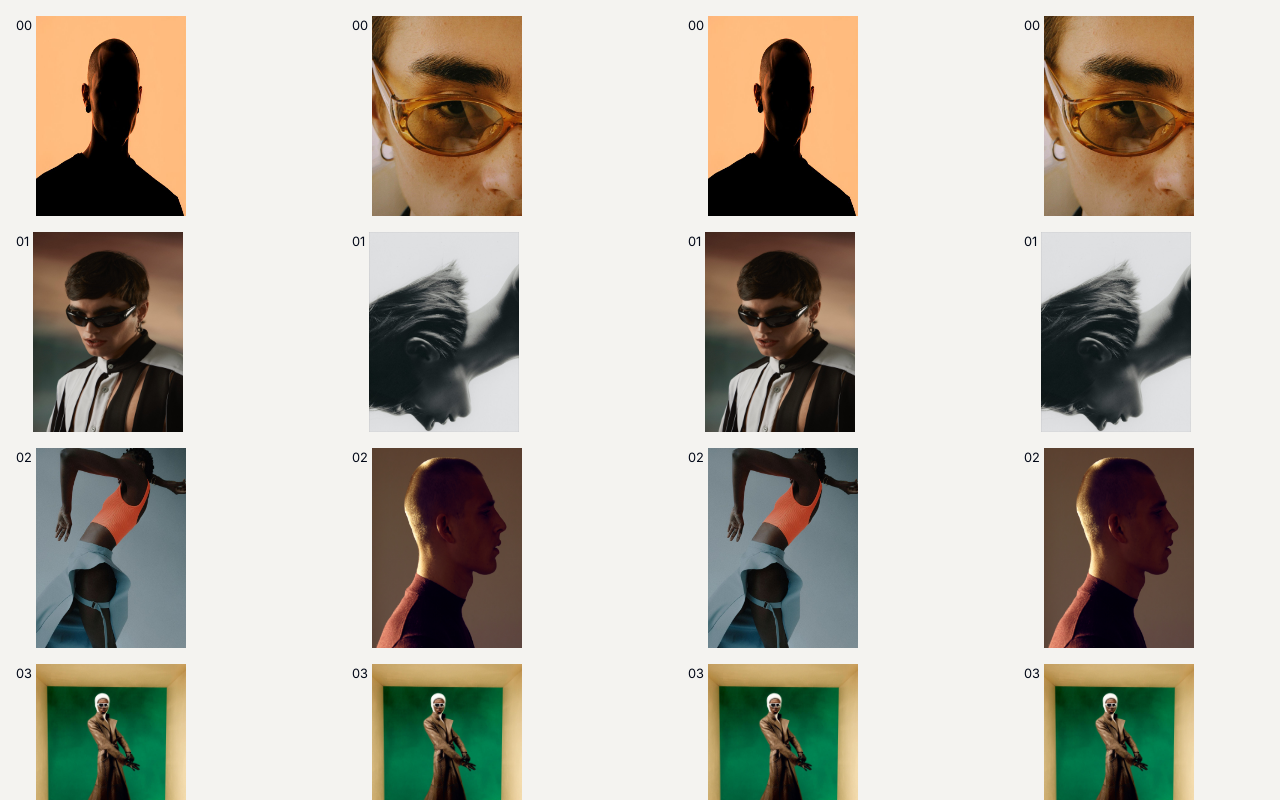
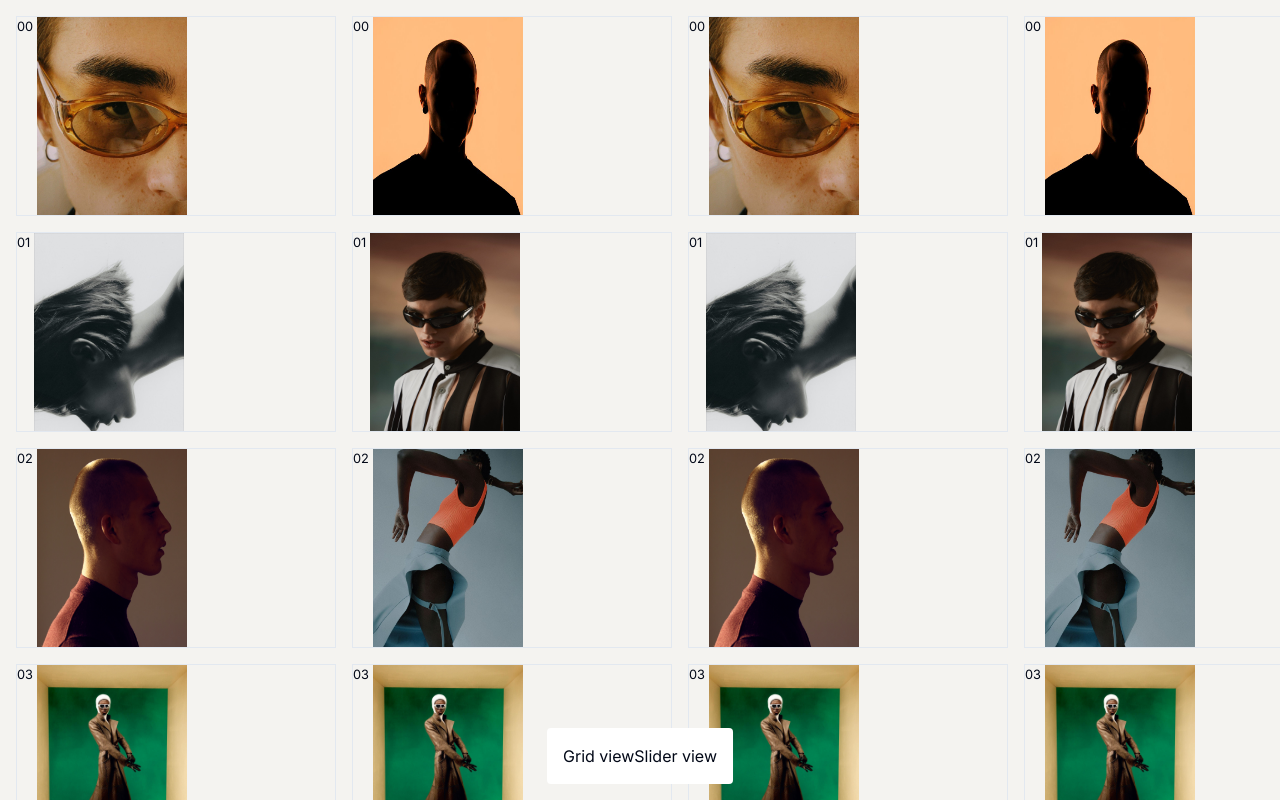
Before and after one commit to thecode-master-sy/micro-animations, a Next.js app: page /draggable-photo-gallery in a window 1280 px wide. Built offline with nearby package versions, Linux system fonts and the light colour scheme.

Commit message:
feat: draggable-photo-gallery

```diff
--- a/app/(animations)/draggable-photo-gallery/_components/draggable-gallery-column.tsx
+++ b/app/(animations)/draggable-photo-gallery/_components/draggable-gallery-column.tsx
@@ -3,6 +3,7 @@ import { gallery } from "../static";
 import { Dispatch, SetStateAction, useState } from "react";
 import { cn } from "@/lib/utils";
 import Image from "next/image";
+import { motion } from "motion/react";
 
 export const DraggableGalleryColumn = ({
   inverse,
@@ -15,11 +16,11 @@ export const DraggableGalleryColumn = ({
 }) => {
   const galleryArray = inverse ? gallery.slice().reverse() : gallery;
   return (
-    <div className="flex flex-col w-full gap-4">
+    <div className="gap-4 gallery-column">
       {galleryArray.map((item, index) => (
-        <div
+        <motion.div
           key={item.id}
-          className="overflow-hidden relative flex gap-1 min-w-[150px] min-h-[200px] w-[25vw] h-[25vh]"
+          className="overflow-hidden relative border flex gap-1 min-w-[150px] min-h-[200px] w-[25vw] h-[25vh] gallery-item"
         >
           <span className="text-[1vw] select-none">0{index}</span>
           <Image
@@ -37,7 +38,7 @@ export const DraggableGalleryColumn = ({
               setMouseFollowerShouldShow(false);
             }}
           />
-        </div>
+        </motion.div>
       ))}
     </div>
   );
--- a/app/(animations)/draggable-photo-gallery/_components/draggable-gallery.tsx
+++ b/app/(animations)/draggable-photo-gallery/_components/draggable-gallery.tsx
@@ -1,16 +1,17 @@
 "use client";
-
 import { DraggableGalleryColumn } from "./draggable-gallery-column";
 import { motion } from "motion/react";
 import { useRef, useEffect, useState } from "react";
 import { MouseFollower } from "./mouse-follower";
+import { GallerySwitch } from "./switch-gallery-view";
 
 export const DraggableGallery = () => {
-  const columns = Array.from({ length: 12 }, (_, index) => index);
+  const columns = Array.from({ length: 11 }, (_, index) => index);
   const constraintsRef = useRef<HTMLDivElement>(null);
   const containerRef = useRef<HTMLDivElement>(null);
   const [mouseFollowerShouldShow, setMouseFollowerShouldShow] = useState(false);
   const [displayText, setDisplayText] = useState("Photo one");
+  const [showRestOfImages, setShowRestOfImages] = useState(true);
   const [containerBoundaries, setContainerBoundaries] = useState({
     width: 0,
     height: 0,
@@ -48,6 +49,7 @@ export const DraggableGallery = () => {
         shouldShow={mouseFollowerShouldShow}
         displayText={displayText}
       />
+      <GallerySwitch setShowRestOfImages={setShowRestOfImages}/>
       <motion.div
         ref={constraintsRef}
         drag
@@ -59,7 +61,12 @@ export const DraggableGallery = () => {
         }}
         className="min-h-screen w-max cursor-grabbing flex gap-4  bg-[#f4f3f0] p-4"
       >
-        {columns.map((_, index) => (
+        <DraggableGalleryColumn
+          setMouseFollowerShouldShow={setMouseFollowerShouldShow}
+          setDisplayText={setDisplayText}
+        />
+        {showRestOfImages &&
+          columns.map((_, index) => (
             <DraggableGalleryColumn
               key={index}
               inverse={index % 2 === 0}
--- /dev/null
+++ b/app/(animations)/draggable-photo-gallery/_components/switch-gallery-view.tsx
@@ -0,0 +1,47 @@
+"use client";
+
+import { gsap } from "gsap";
+import { useGSAP } from "@gsap/react";
+import { Flip } from "gsap/Flip";
+import { Dispatch, SetStateAction } from "react";
+
+gsap.registerPlugin(Flip);
+
+export const GallerySwitch = ({
+  setShowRestOfImages,
+}: {
+  setShowRestOfImages: Dispatch<SetStateAction<boolean>>;
+}) => {
+  const { contextSafe } = useGSAP();
+
+  const onGridButtonClick = contextSafe(() => {
+    const mainTimeLine = gsap.timeline();
+    const firstColumn = document.querySelector(".gallery-column:first-child");
+    console.log(firstColumn);
+
+    const timeline = gsap.timeline();
+
+    timeline.to(".gallery-column:not(:first-child)", {
+      opacity: 0,
+      onComplete: () => setShowRestOfImages(false),
+    });
+
+    mainTimeLine.add(timeline).add(() => {
+      const state = Flip.getState(".gallery-column, .gallery-item");
+      firstColumn!.classList.add("is-row");
+      Flip.from(state, {
+        duration: 0.5, // The duration of the flip animation
+        ease: "power1.inOut",
+        absolute: true, // Recommended to prevent layout shifts
+        stagger: 0.1,
+      });
+    });
+  });
+
+  return (
+    <div className="absolute bottom-4 left-1/2 flex bg-white p-4 rounded-sm z-10 -translate-x-1/2">
+      <button onClick={() => onGridButtonClick()}>Grid view</button>
+      <button>Slider view</button>
+    </div>
+  );
+};
--- a/app/globals.css
+++ b/app/globals.css
@@ -90,3 +90,12 @@
     width: min(100%, 500px);
   }
 }
+
+.gallery-column {
+  display: grid;
+}
+
+.gallery-column.is-row {
+  display: flex;
+  width: fit-content;
+}
--- a/package.json
+++ b/package.json
@@ -9,10 +9,12 @@
     "lint": "next lint"
   },
   "dependencies": {
+    "@gsap/react": "^2.1.2",
     "@phosphor-icons/react": "^2.1.10",
     "class-variance-authority": "^0.7.0",
     "clsx": "^2.1.1",
     "flubber": "^0.4.2",
+    "gsap": "^3.13.0",
     "lucide-react": "^0.408.0",
     "motion": "^12.16.0",
     "next": "14.2.5",
```
Also changed, not shown: 1 other file (tests, documents, lock files or other folders). Lines whose indentation alone changed are shown as unchanged.
